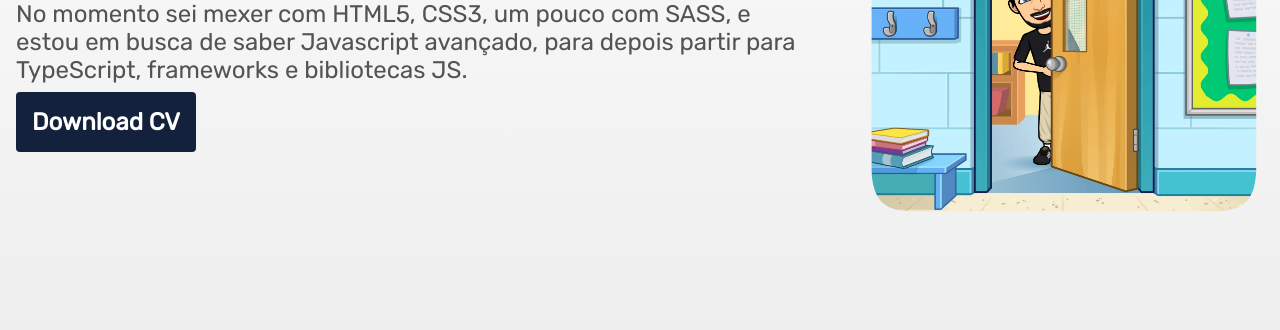
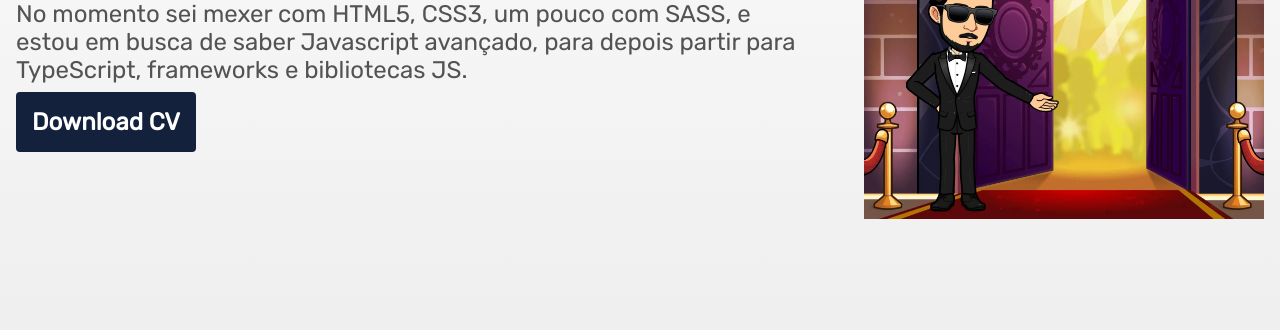
Before and after one commit to Nicolas-FelSi/my-portfolio, a plain HTML site: page index.html in a window 1280 px wide. Shown: the part 413-743 px from the top of the page. Drawn offline with Linux system fonts and the light colour scheme.

Commit message:
mudança de imagem

```diff
--- a/index.html
+++ b/index.html
@@ -68,7 +68,7 @@
           </div>
         </div>
         <div class="introduction__img">
-          <img class="img-light-mode" src="./assets/images/webp/welcome-classroom.webp"
+          <img class="img-light-mode" src="./assets/images/webp/Legends-Only.webp"
             alt="imagem bitmoji dando boas vindas">
           <img class="img-dark-mode hide" src="./assets/images/webp/lampshade.webp"
             alt="imagem bitmoji com a luz acesa">
```
Also changed, not shown: assets/images/webp/Legends-Only.webp (added), assets/images/webp/welcome-classroom.webp (deleted).
